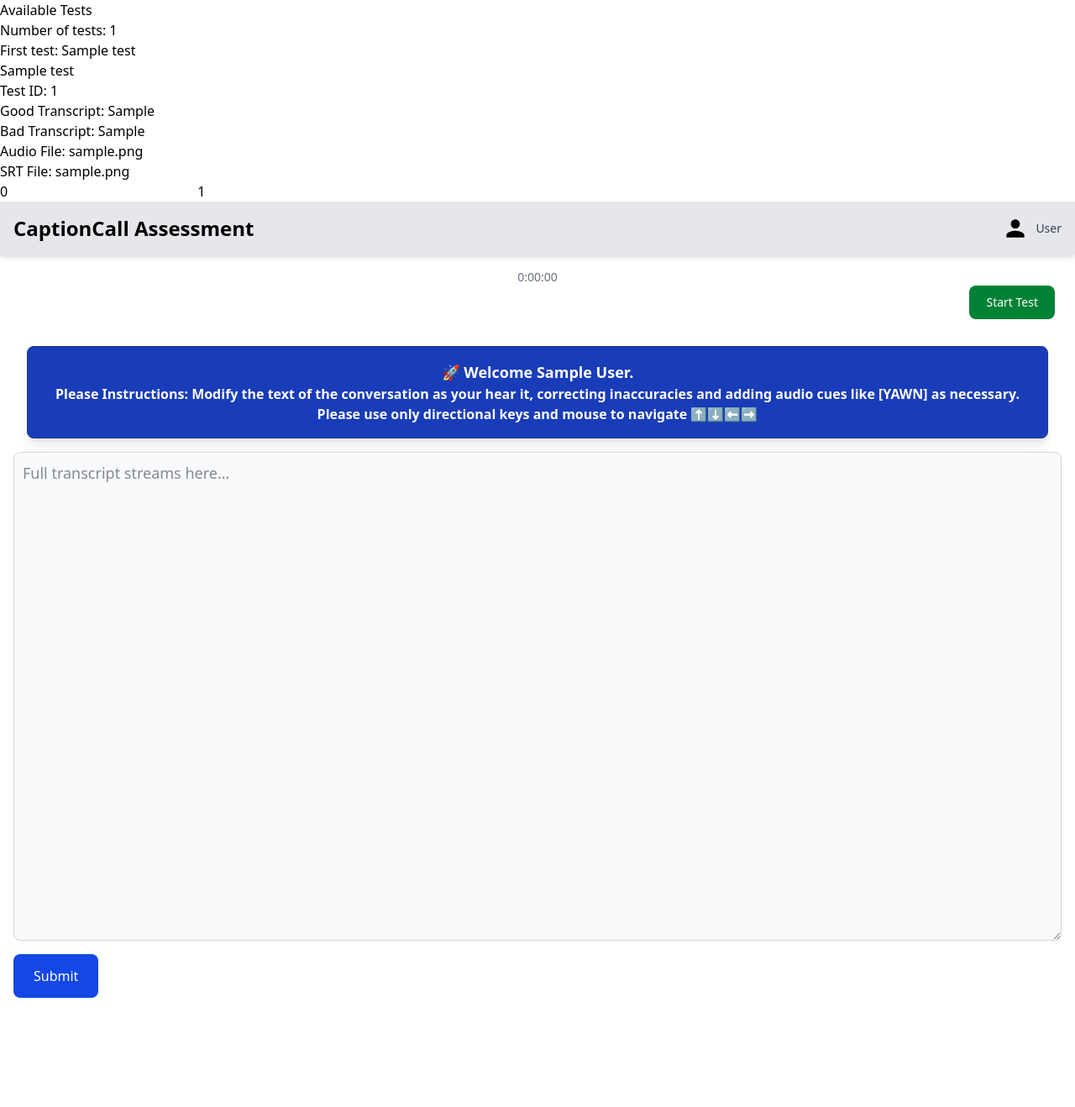
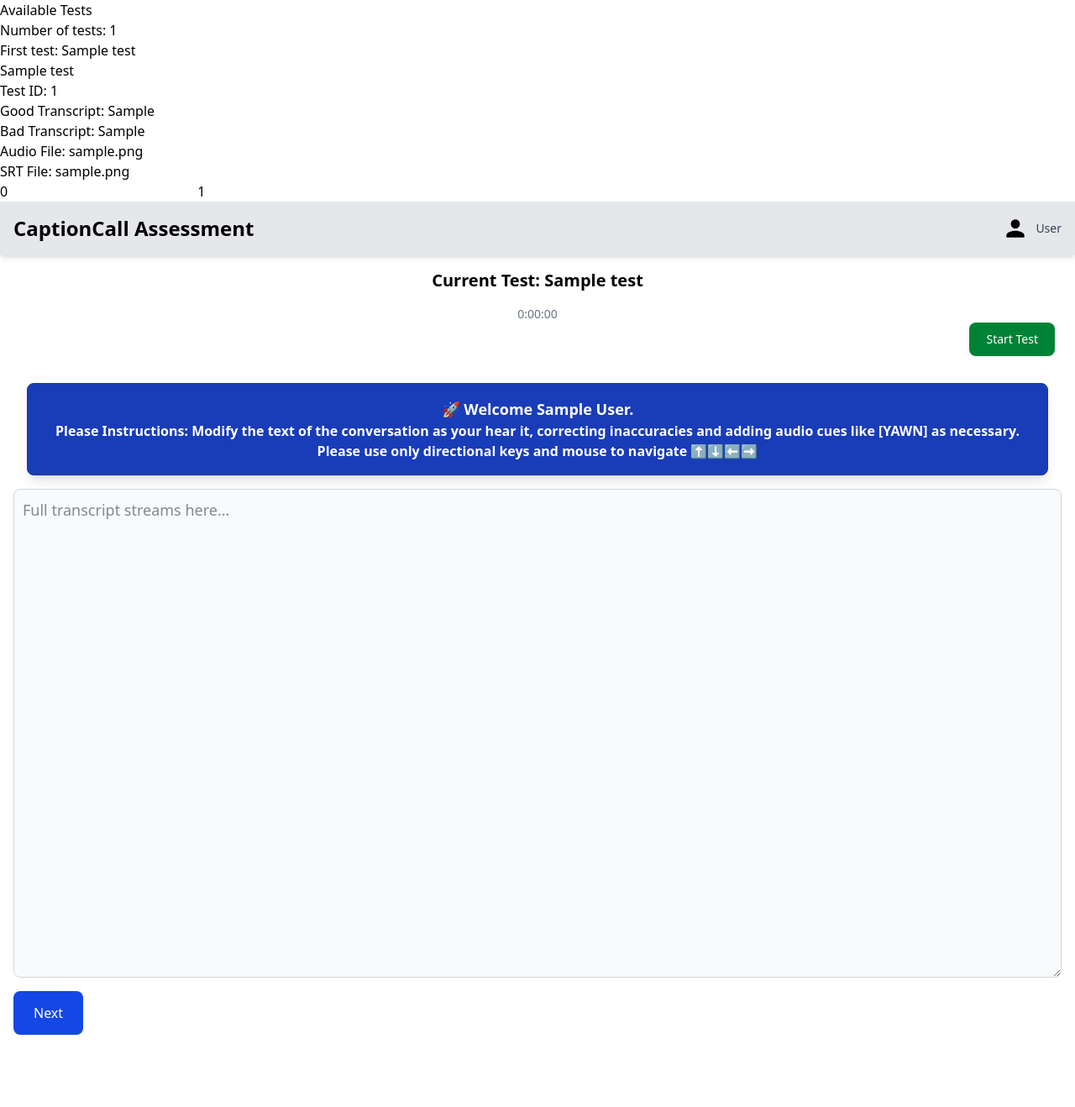
Before and after one commit to Buwelo/call-helper, a Flask app: page /transcription/take_test in a window 1280 px wide. Shown: the whole page at 84% size. Before the commit the page ends 1188 px from the top, so only its background shows below. Run offline with Flask 3, Linux system fonts and the light colour scheme; a user stored in the database is signed in; tables that the repository leaves empty hold one stand-in row (values such as "Sample post"); some libraries are stand-ins or nearby versions.

Commit message:
fix: updating test

```diff
--- a/static/take_test.js
+++ b/static/take_test.js
@@ -4,11 +4,11 @@
     // transcript: document.getElementById('transcript'),
     timeDisplay: document.getElementById('time-display'),
     editableTranscript: document.getElementById('editable-transcript'),
-    // submitButton: document.getElementById('submit'),
-    // scoreModalBody: document.getElementById('score-modal-body'),
+    nextButton: document.getElementById('next'),
+    scoreModalBody: document.getElementById('score-modal-body'),
     startTestButton: document.getElementById('start-test'),
     srtToStream: document.getElementById('srt-to-stream'),
-    // testId: document.getElementById('test-id'),
+    testId: document.getElementById('test-id'),
   };
   elements.startTestButton.addEventListener('click', e => {
     e.preventDefault();
@@ -138,4 +138,91 @@
 
   // Initialize WebSocket connection
   initializeWebSocket();
+  // Initialize the modal
+  const modal = new Modal(document.getElementById('score-results-modal'));
+
+  const stopAudio = () => {
+    elements.audioPlayer.pause();
+  };
+
+  // Score Submission
+  elements.nextButton.addEventListener('click', e => {
+    e.preventDefault();
+    stopAudio();
+    elements.audioPlayer.controls = true;
+
+    // const transcriptValue = elements.editableTranscript.value.trim();
+
+    // if (transcriptValue.length <= 15) {
+    //   alert('Transcript is too short. Please provide a more substantial submission.');
+    //   return;
+    // }
+
+    // const data = {
+    //   transcript: transcriptValue,
+    // };
+
+    // const testId = elements.testId.value;
+    // fetch(`/transcription/score-transcription/${testId}`, {
+    //   method: 'POST',
+    //   headers: {
+    //     'Content-Type': 'application/json',
+    //   },
+    //   body: JSON.stringify(data),
+    // })
+    //   .then(response => {
+    //     console.log(response);
+
+    //     if (!response.ok) {
+    //       throw new Error('Network response was not ok');
+    //     }
+    //     return response.json();
+    //   })
+    //   .then(data => {
+    //     console.log(data);
+
+    //     let scoreData;
+    //     try {
+    //       scoreData = JSON.parse(data.gpt_score);
+    //     } catch (e) {
+    //       console.error('Error parsing gpt_score:', e);
+    //       scoreData = null;
+    //     }
+    //     let scoreHTML = '';
+
+    //     if (scoreData && typeof scoreData === 'object') {
+    //       // Display individual score items
+    //       if (Array.isArray(scoreData.score_items)) {
+    //         scoreData.score_items.forEach(item => {
+    //           scoreHTML += `
+    // 				<div class="mb-4">
+    // 				  <h3 class="text-lg font-semibold">${item.category}</h3>
+    // 				  <p>Score: ${item.assigned_score}</p>
+    // 				  <p>${item.comment}</p>
+    // 				</div>
+    // 			  `;
+    //         });
+    //       } else {
+    //         scoreHTML += '<p>No detailed score items available.</p>';
+    //       }
+
+    //       // Display overall score and summary
+    //       scoreHTML += `
+    // 			<div class="mt-6">
+    // 			  <h3 class="text-lg font-semibold">Overall Score: ${scoreData.overall_score || 'N/A'}</h3>
+    // 			  <p class="mt-2"><strong>Summary:</strong> ${scoreData.summary || 'No summary available.'}</p>
+    // 			</div>
+    // 		  `;
+    //     } else {
+    //       scoreHTML += '<p>Unable to parse score data. Please try again.</p>';
+    //     }
+
+    //     modal.show();
+    //     elements.scoreModalBody.innerHTML = scoreHTML;
+    //   })
+    //   .catch(error => {
+    //     console.error('Error:', error);
+    //     alert('Error scoring the transcript. Please try again.');
+    //   });
+  });
 });
--- a/templates/take_test.html
+++ b/templates/take_test.html
@@ -16,8 +16,7 @@
 
     {% if tests %}
     <p>Number of tests: {{ tests|length }}</p>
-    {% set all_tests = tests %}
-    {% set current_test = all_tests[0] %}
+    {% set all_tests = tests %} {% set current_test = all_tests[0] %}
     <p>First test: {{ current_test.name_of_test }}</p>
     <ul>
       {% for test in tests %}
@@ -33,6 +32,9 @@
 
       <input id="current-test-index" value="0" />
       <input id="total-tests" value="{{ tests|length }}" />
+      <script id="tests-data" type="application/json">
+        {{ all_tests|tojson|safe }}
+      </script>
     </ul>
     {% else %}
     <p>No tests available.</p>
@@ -73,6 +75,9 @@
       <input id="test-id" class="hidden" value="{{current_test.id}}" />
 
       <div class="space-y-4 justify-items-center">
+        <h2 id="current-test" class="text-xl font-bold">
+          Current Test: <span id="current-test-name">{{current_test.name_of_test}}</span>
+        </h2>
         <div class="w-full text-center text-sm text-gray-500" id="time-display">
           0:00:00
           <button
@@ -116,11 +121,11 @@
           </div>
 
           <button
-            type="submit"
-            id="submit"
+            type="button"
+            id="next"
             class="mt-4 px-6 py-3.5 text-base font-medium text-white bg-blue-700 hover:bg-blue-800 focus:ring-4 focus:outline-none focus:ring-blue-300 rounded-lg text-center dark:bg-blue-600 dark:hover:bg-blue-700 dark:focus:ring-blue-800"
           >
-            Submit
+            Next
           </button>
         </form>
 
@@ -181,14 +186,78 @@
       Your browser does not support the audio element.
     </audio>
     <script>
-      console.log('Document fully loaded and parsed');
-      /* let currentTestIndex = 0;
-      const totalTests = parseInt(document.getElementById('total-tests').value);
-      const tests = JSON.parse({{ tests | tojson | safe }});
-      const currentCall = tests[0]
-      //will need audio link and srt file location from testItem
-      console.log('tests', tests);
-      console.log('test 1', tests[0]) */
+      document.addEventListener('DOMContentLoaded', function () {
+        console.log('Document fully loaded and parsed');
+
+        let currentTestIndex = 0;
+        const totalTestsInput = document.getElementById('total-tests');
+        const testsDataScript = document.getElementById('tests-data');
+        const nextButton = document.getElementById('next');
+        const audioPlayer = document.getElementById('audioPlayer');
+        const editableTranscript = document.getElementById('editable-transcript');
+        const srtToStream = document.getElementById('srt-to-stream');
+        const testIdInput = document.getElementById('test-id');
+        const currentTestNameElement = document.getElementById('current-test-name');
+
+        let tests = [];
+
+        if (!totalTestsInput || !testsDataScript || !nextButton) {
+          console.error('Required elements not found');
+        } else {
+          const totalTests = parseInt(totalTestsInput.value, 10);
+          const testsJson = testsDataScript.textContent;
+
+          try {
+            tests = JSON.parse(testsJson);
+            console.log('Tests parsed successfully:', tests);
+            loadTest(currentTestIndex);
+          } catch (error) {
+            console.error('Error parsing tests JSON:', error);
+            console.error('Raw JSON string:', testsJson);
+          }
+
+          nextButton.addEventListener('click', function (event) {
+            event.preventDefault(); // Prevent form submission
+            currentTestIndex++;
+            if (currentTestIndex < tests.length) {
+              loadTest(currentTestIndex);
+            } else {
+              console.log('All tests completed');
+              // You can add code here to handle the completion of all tests
+            }
+          });
+        }
+
+        function loadTest(index) {
+          if (index < tests.length) {
+            const currentTest = tests[index];
+            console.log('Loading test:', currentTest);
+
+            // Update audio source
+            audioPlayer.src = "{{url_for('static', filename='')}}" + currentTest.audio_file_path;
+
+            // Update editable transcript (you might want to clear it or set it to a default value)
+            editableTranscript.value = '';
+
+            // Update SRT file path
+            srtToStream.value = currentTest.srt_file_path;
+
+            // Update test ID
+            testIdInput.value = currentTest.id;
+
+            // Update the current test name
+            if (currentTestNameElement) {
+              currentTestNameElement.textContent = currentTest.name_of_test;
+            } else {
+              console.error('Current test name element not found');
+            }
+
+            console.log('Test loaded:', currentTest.name_of_test);
+          } else {
+            console.log('No more tests available');
+          }
+        }
+      });
     </script>
     <script src="https://cdnjs.cloudflare.com/ajax/libs/socket.io/4.0.1/socket.io.js"></script>
     <script src="https://cdn.jsdelivr.net/npm/flowbite@3.1.1/dist/flowbite.min.js"></script>
```
